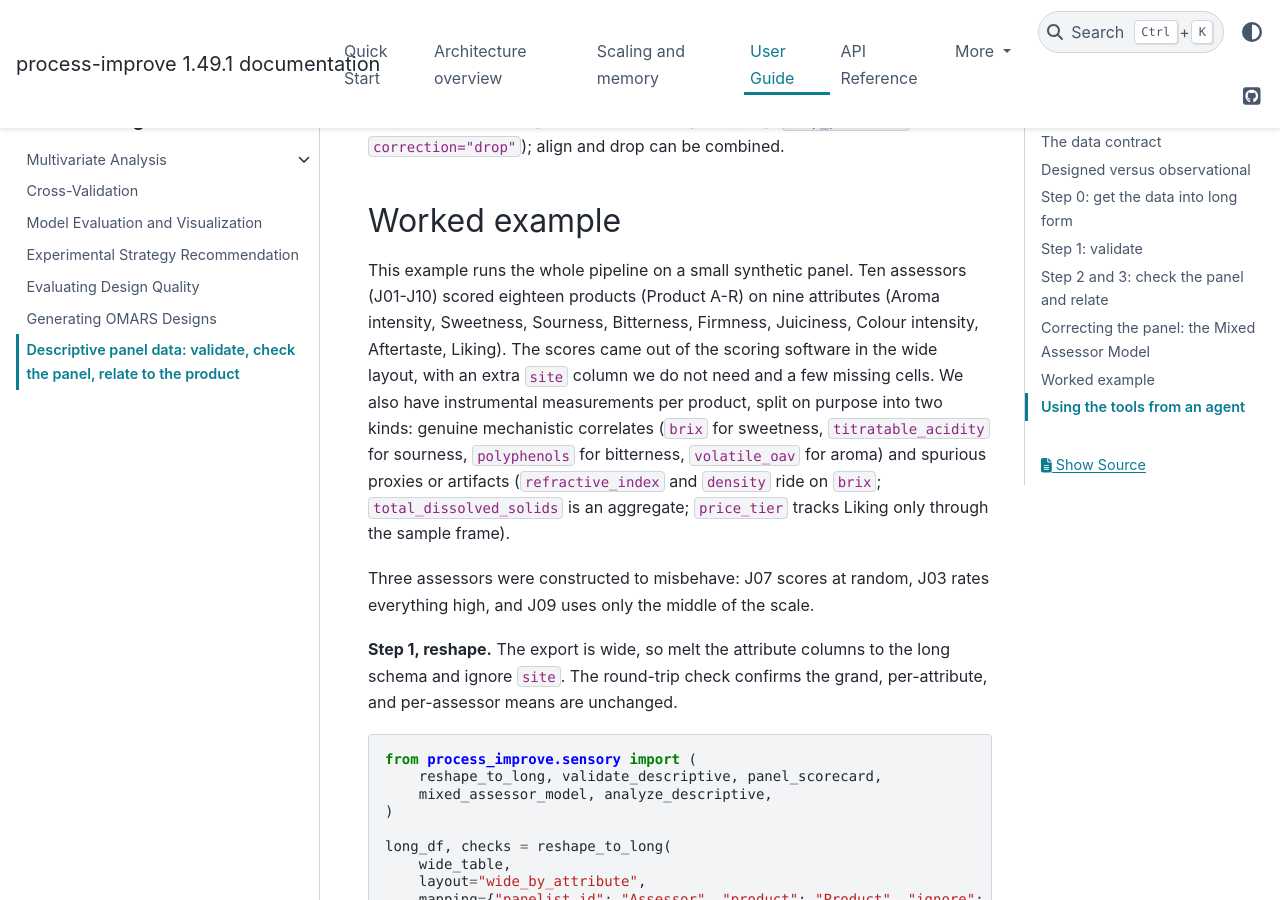
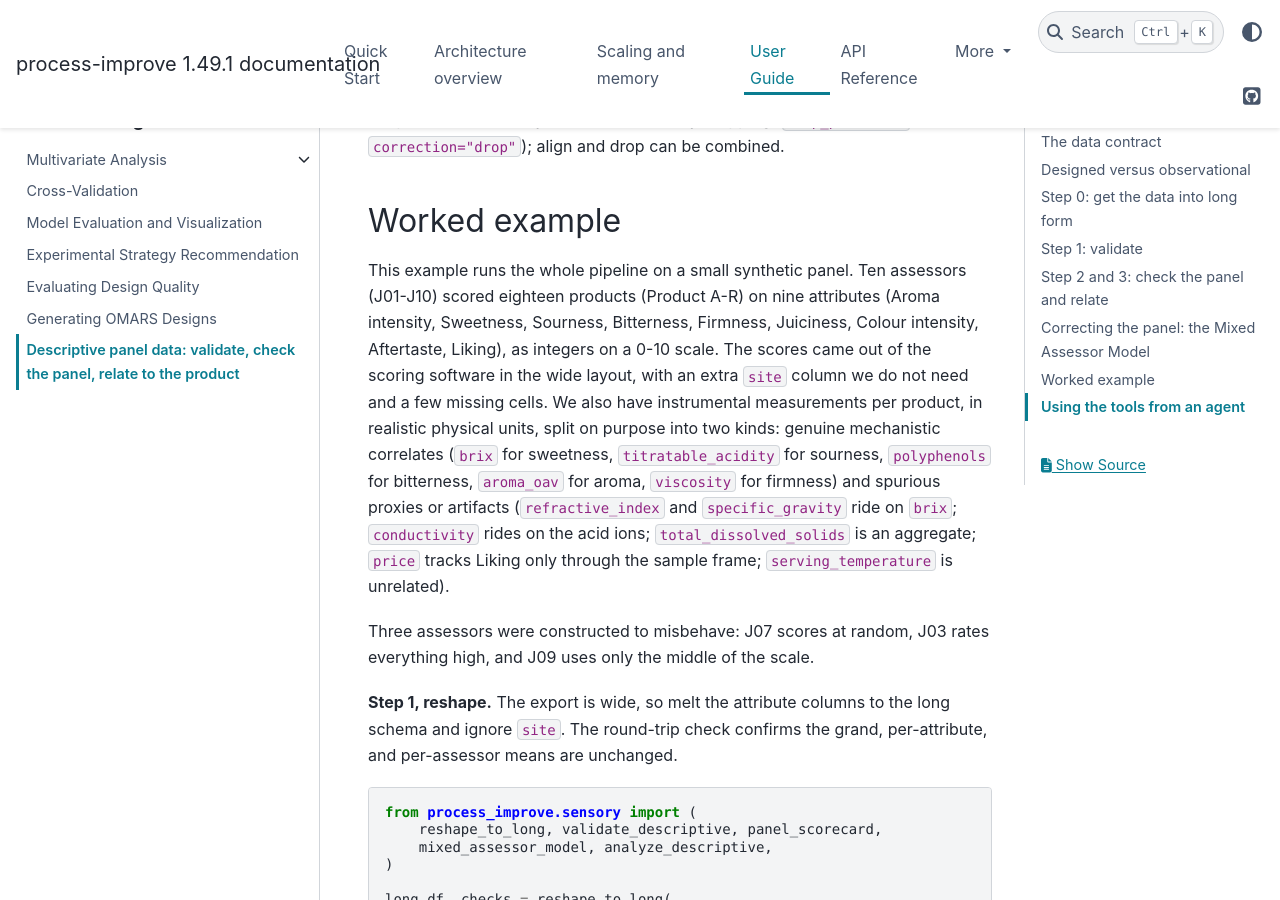
Before and after one commit to kgdunn/process-improve, a Sphinx documentation site: the page built from docs/user_guide/sensory_panel.rst, in a window 1280 px wide and 900 px high, scrolled down 4533 px. Built offline with Sphinx 7.4.7 and the PyData theme 0.15.4, drawn with Linux system fonts in a browser that asks for light colours; some of the changed text lies outside the part shown.

Commit message:
Integer panel scores and realistic physical covariates in the example
Panel scores are now integers on a 0-10 scale (a panel does not score with
decimals). The covariates use realistic units and ranges with right-skewed
distributions for the skewed quantities, and the spurious proxies are physically
coupled to the mechanistic variables (e.g. refractive index ~ 1.333 + 0.00142 *
Brix, conductivity tracks the acid ions, specific gravity and TDS track Brix),
reported to 3-4 significant figures. To support integer ratings with missing
cells, reshape_to_long and validate_descriptive coerce the score column to a
NaN-aware float. Docs updated to match.

Co-Authored-By: Claude Opus 4.8 <noreply@anthropic.com>
Claude-Session: https://claude.ai/code/session_01UwuQz5XGKg9ArqCQEhQkPh

```diff
--- a/docs/user_guide/sensory_panel.rst
+++ b/docs/user_guide/sensory_panel.rst
@@ -197,15 +197,16 @@ Worked example
 This example runs the whole pipeline on a small synthetic panel. Ten assessors
 (J01-J10) scored eighteen products (Product A-R) on nine attributes (Aroma
 intensity, Sweetness, Sourness, Bitterness, Firmness, Juiciness, Colour
-intensity, Aftertaste, Liking). The scores came out of the scoring software in
-the wide layout, with an extra ``site`` column we do not need and a few missing
-cells. We also have instrumental measurements per product, split on purpose
-into two kinds: genuine mechanistic correlates (``brix`` for sweetness,
-``titratable_acidity`` for sourness, ``polyphenols`` for bitterness,
-``volatile_oav`` for aroma) and spurious proxies or artifacts
-(``refractive_index`` and ``density`` ride on ``brix``;
-``total_dissolved_solids`` is an aggregate; ``price_tier`` tracks Liking only
-through the sample frame).
+intensity, Aftertaste, Liking), as integers on a 0-10 scale. The scores came out
+of the scoring software in the wide layout, with an extra ``site`` column we do
+not need and a few missing cells. We also have instrumental measurements per
+product, in realistic physical units, split on purpose into two kinds: genuine
+mechanistic correlates (``brix`` for sweetness, ``titratable_acidity`` for
+sourness, ``polyphenols`` for bitterness, ``aroma_oav`` for aroma, ``viscosity``
+for firmness) and spurious proxies or artifacts (``refractive_index`` and
+``specific_gravity`` ride on ``brix``; ``conductivity`` rides on the acid ions;
+``total_dissolved_solids`` is an aggregate; ``price`` tracks Liking only through
+the sample frame; ``serving_temperature`` is unrelated).
 
 Three assessors were constructed to misbehave: J07 scores at random, J03 rates
 everything high, and J09 uses only the middle of the scale.
@@ -262,9 +263,10 @@ measurements.
    print(assoc[assoc["significant"]])
 
 The genuine correlates are significant (``brix`` with Sweetness,
-``titratable_acidity`` with Sourness, ``price_tier`` with Liking, each with a
+``titratable_acidity`` with Sourness, ``price`` with Liking, each with a
 Benjamini-Hochberg q-value), but so are the spurious proxies (``refractive_index``
-and ``density`` with Sweetness), because within one dataset they all correlate.
+and ``specific_gravity`` with Sweetness), because within one dataset they all
+correlate.
 This is the trap to watch: a within-sample correlation is not a transferable,
 causal link. Telling a genuine correlate apart from a lazy proxy needs
 out-of-sample evidence (cross-validated Q-squared, a Van der Voet test, or a
```
Also changed, not shown: 3 other files.
